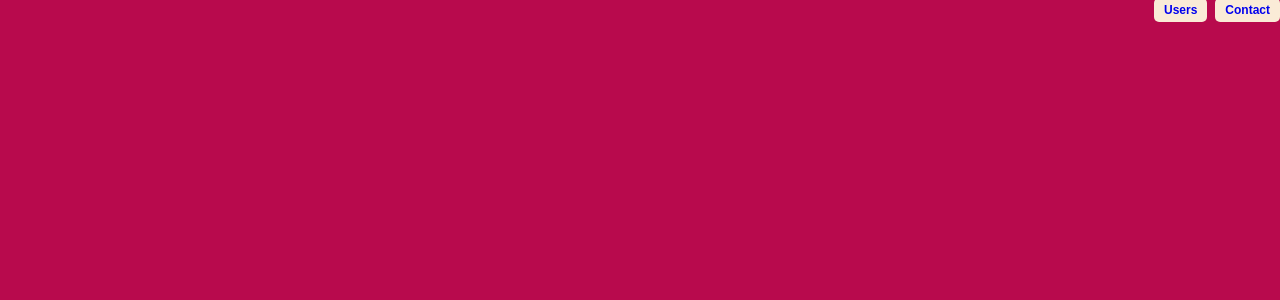
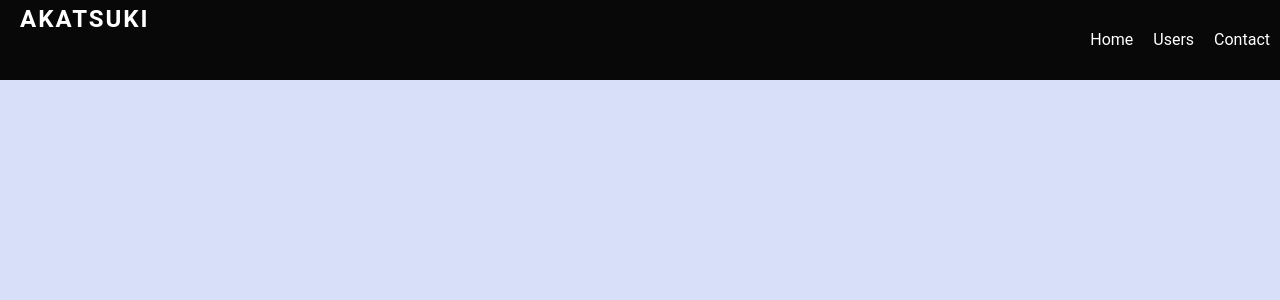
Before and after one commit to Piyushjar/angular, an Angular app: page / in a window 1280 px wide. Shown: the top 300 px of the page. Built offline with nearby package versions, Linux system fonts and the light colour scheme.

Commit message:
navbar css

```diff
--- a/src/app/navbar/navbar.component.css
+++ b/src/app/navbar/navbar.component.css
@@ -1,22 +1,32 @@
 .nav {
+  background-color: rgb(8, 8, 8);
+  height: 10vh;
   display: flex;
-  margin: 0px;
   justify-content: flex-end;
-  gap: 8px;
-  color: blue;
+}
+.nav li {
+  display: inline-block;
   list-style: none;
-  height: 24px;
+  height: 100%;
+  line-height: 10vh;
+  padding: 0 10px;
+}
+.logo {
+  color: #fff;
+  float: left;
+  margin-left: 20px;
+  padding-top: 5px;
+  height: 100%;
+  width: 100%;
+  letter-spacing: 2px;
+  flex: 40%;
+}
+.button {
+  color: #fff;
+  text-decoration: none;
 }
 
-.button {
-  background-color: rgb(1, 1, 116);
-  border-radius: 5px;
-  cursor: pointer;
-  background-color: antiquewhite;
-  font-family: Arial, sans-serif;
-  font-size: 12px;
-  font-weight: bold;
-  padding: 5px 10px;
-  text-decoration: none;
-  outline: 0;
+.nav li:hover {
+  background-color: rgb(184, 10, 77);
+  transition: ease 0.5s;
 }
--- a/src/app/navbar/navbar.component.html
+++ b/src/app/navbar/navbar.component.html
@@ -1,4 +1,12 @@
-<ul class="nav">
-  <li><a class="button" routerLink="/app-user-list">Users</a></li>
-  <li><a class="button" routerLink="/app-contact">Contact</a></li>
-</ul>
+<nav class="nav">
+  <div class="logo">
+    <h1>AKATSUKI</h1>
+  </div>
+  <div class="main-nav">
+    <ul>
+      <li><a class="button" routerLink="">Home</a></li>
+      <li><a class="button" routerLink="/app-user-list">Users</a></li>
+      <li><a class="button" routerLink="/app-contact">Contact</a></li>
+    </ul>
+  </div>
+</nav>
--- a/src/styles.css
+++ b/src/styles.css
@@ -1,9 +1,12 @@
 /* You can add global styles to this file, and also import other style files */
-body {
-  background-color: rgb(184, 10, 77);
-  color: aliceblue;
-}
 * {
   margin: 0;
   padding: 0;
+  box-sizing: border-box;
+  /* overflow: hidden; */
+  scroll-behavior: smooth;
 }
+body {
+  font-family: Roboto, Helvetica, Arial, sans-serif;
+  background-color: rgb(215, 224, 248);
+}
```
